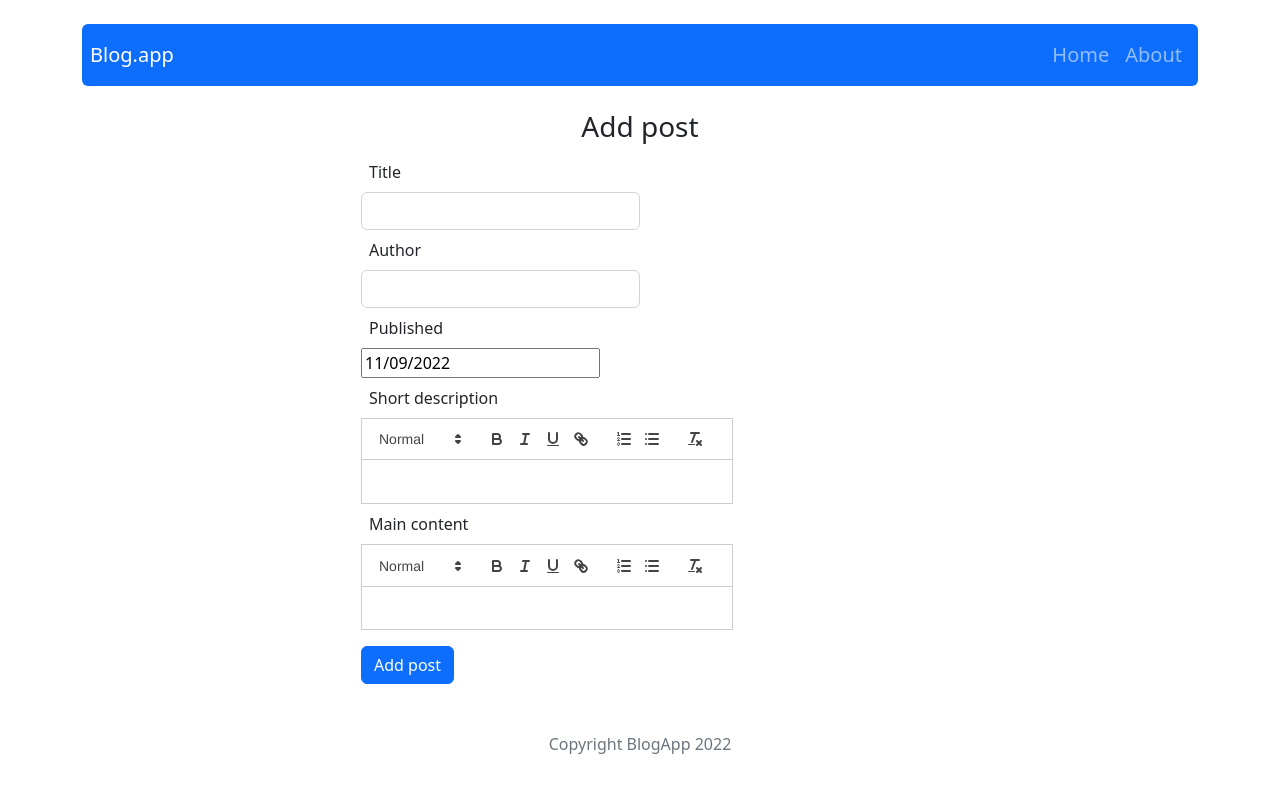
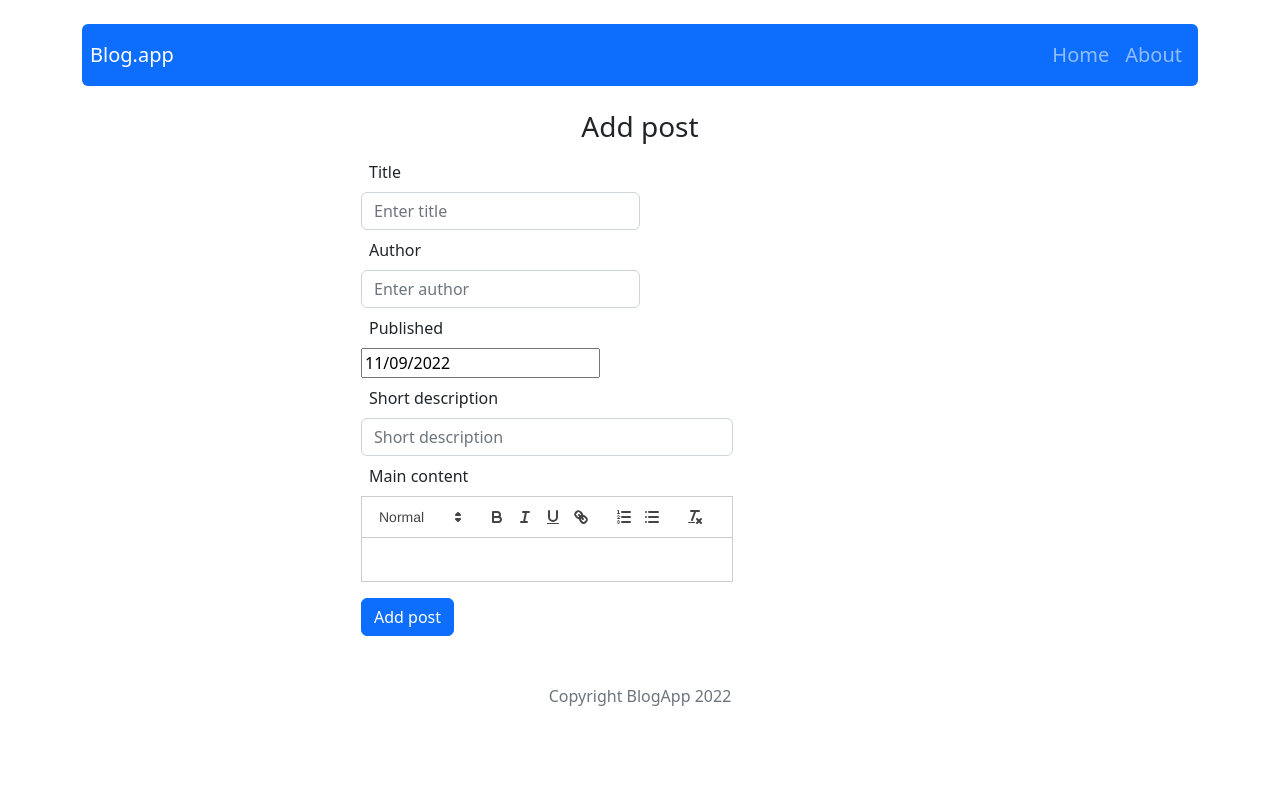
Before and after one commit to Desmord/react_exercise_19, a React (Create React App) app: page /post/add in a window 1280 px wide. Shown: the top 792 px of the page. Built offline with nearby package versions, Linux system fonts and the light colour scheme.

Commit message:
Add form validation

```diff
--- a/package.json
+++ b/package.json
@@ -12,6 +12,7 @@
     "react-bootstrap": "^2.6.0",
     "react-datepicker": "^4.8.0",
     "react-dom": "^18.2.0",
+    "react-hook-form": "^7.39.4",
     "react-quill": "^2.0.0",
     "react-redux": "^8.0.5",
     "react-router-dom": "^6.4.3",
--- a/src/Components/Features/PostForm/PostForm.js
+++ b/src/Components/Features/PostForm/PostForm.js
@@ -1,9 +1,11 @@
 import { useState } from 'react';
+import { useForm } from "react-hook-form";
 import ReactQuill from 'react-quill';
 import DatePicker from "react-datepicker";
 
 import "react-datepicker/dist/react-datepicker.css";
 import 'react-quill/dist/quill.snow.css';
+import { Form } from 'react-bootstrap';
 
 const PostForm = ({ action, actionText, ...props }) => {
 
@@ -12,34 +14,65 @@ const PostForm = ({ action, actionText, ...props }) => {
     const [publishedDate, setPublishedDate] = useState(props.publishedDate || new Date());
     const [shortDescription, setShortDescription] = useState(props.shortDescription || '');
     const [content, setContent] = useState(props.content || '');
+    const [contentError, setContentError] = useState(false);
+    const [dateError, setDateError] = useState(false);
 
-    const handleSubmit = (e) => {
-        e.preventDefault();
-        action({ title, author, publishedDate, shortDescription, content });
-    }
+
+    const { register, handleSubmit: validate, formState: { errors } } = useForm();
+
+    // const handleSubmit = (e) => {
+    //     action({ title, author, publishedDate, shortDescription, content });
+    // }
+
+    const handleSubmit = () => {
+        setContentError(!content)
+        setDateError(!publishedDate)
+        if (content && publishedDate) {
+            action({ title, author, publishedDate, shortDescription, content });
+        }
+    };
 
     return (
-        <form className="col-10 col-sm-10 col-md-8  col-lg-6 " onSubmit={handleSubmit}>
+        <form className="col-10 col-sm-10 col-md-8  col-lg-6 " onSubmit={validate(handleSubmit)}>
             <div className="form-group d-flex flex-column col-10  col-sm-6">
                 <label className={`p-2`} >Title</label>
-                <input className={`form-control`} value={title} onChange={e => setTitle(e.target.value)} type="text" />
+                <Form.Control
+                    {...register("title", { required: true, minLength: 3 })}
+                    value={title}
+                    onChange={e => setTitle(e.target.value)}
+                    type="text" placeholder="Enter title"
+                />
+                {errors.title && <small className="d-block form-text text-danger mt-2">This field is required</small>}
             </div>
             <div className="form-group d-flex flex-column  col-10  col-sm-6">
                 <label className={`p-2`} >Author</label>
-                <input className={`form-control`} value={author} onChange={e => setAuthor(e.target.value)} type="text" />
+                <Form.Control
+                    {...register("author", { required: true, minLength: 3 })}
+                    value={author}
+                    onChange={e => setAuthor(e.target.value)}
+                    type="text" placeholder="Enter author"
+                />
+                {errors.author && <small className="d-block form-text text-danger mt-2">This field is required</small>}
             </div>
             <div className="form-group d-flex flex-column  col-10  col-sm-6">
                 <label className={`p-2`} >Published</label>
                 <DatePicker selected={publishedDate} onChange={(date) => setPublishedDate(date)} />
-                {/* <input className={`form-control`} value={publishedDate} onChange={e => setPublishedDate(e.target.value)} type="text" /> */}
+                {dateError && <small className="d-block form-text text-danger mt-2">Wrong date</small>}
             </div>
             <div className="form-group d-flex flex-column  col-12  col-sm-8">
                 <label className={`p-2`} >Short description</label>
-                <ReactQuill theme="snow" value={shortDescription} onChange={setShortDescription} />
+                <Form.Control
+                    {...register("shortDescription", { required: true, minLength: 20 })}
+                    value={shortDescription}
+                    onChange={e => setShortDescription(e.target.value)}
+                    type="text" placeholder="Short description"
+                />
+                {errors.shortDescription && <small className="d-block form-text text-danger mt-2">This field is required</small>}
             </div>
             <div className="form-group d-flex flex-column  col-12  col-sm-8">
                 <label className={`p-2`} >Main content</label>
                 <ReactQuill theme="snow" value={content} onChange={setContent} />
+                {contentError && <small className="d-block form-text text-danger mt-2">Content can't be empty</small>}
             </div>
             <button className={`btn btn-primary mt-3`}>{actionText}</button>
         </form>
```
Also changed, not shown: 1 other file (tests, documents, lock files or other folders).
